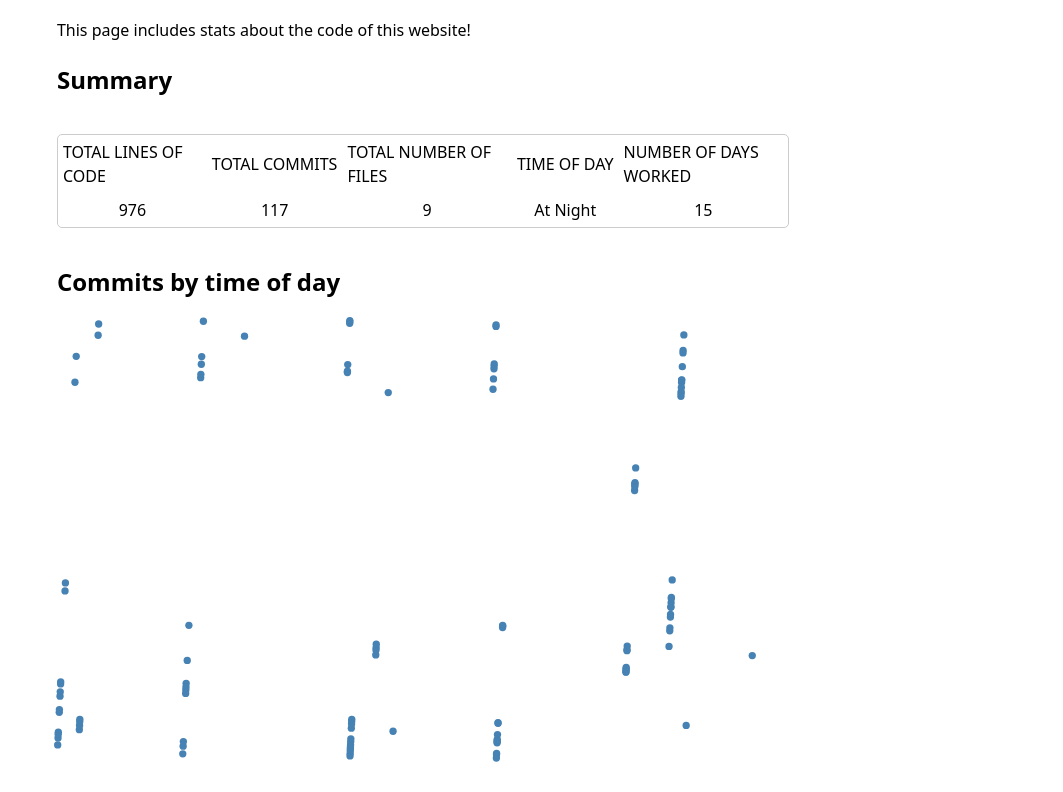
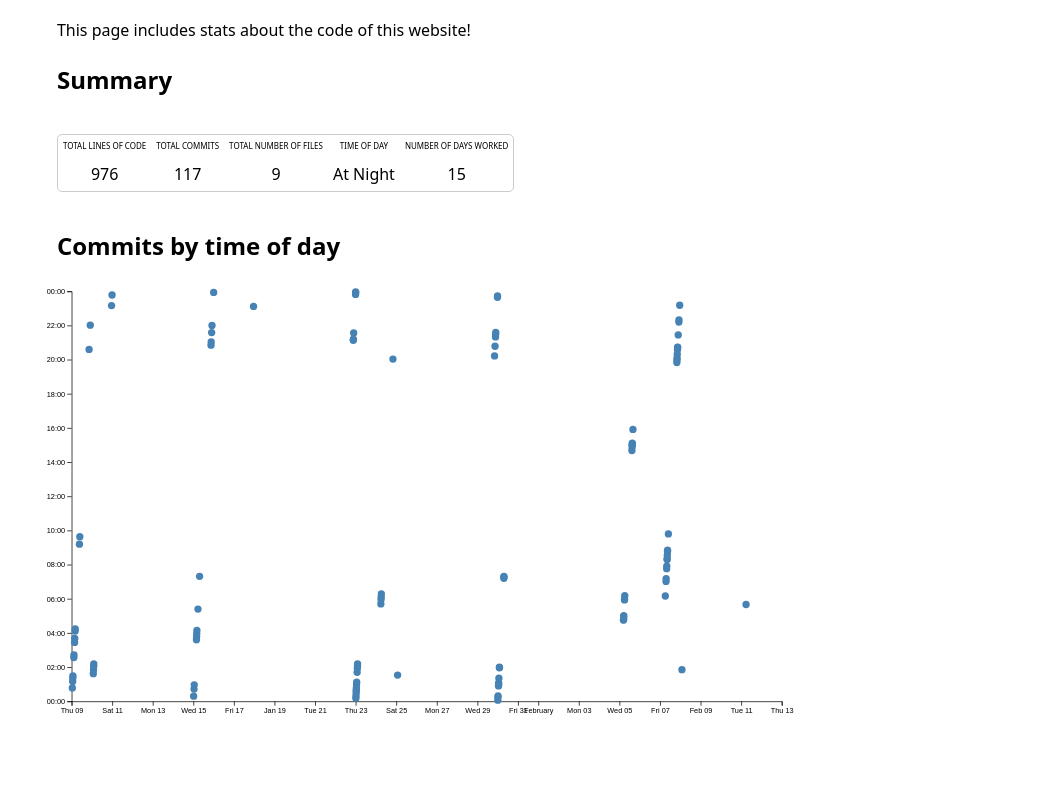
Before and after one commit to kesouder/Kevin_portfolio, a plain HTML site: page meta/index.html in a window 1280 px wide. Shown: the part 141-933 px from the top of the page, without its empty margins (217-1280 px from the left). After the commit the page ends 897 px from the top, so only its background shows below. Drawn offline with nearby package versions, Linux system fonts and the light colour scheme.

Commit message:
2.2 attempt

```diff
--- a/meta/main.js
+++ b/meta/main.js
@@ -102,6 +102,39 @@ function createScatterPlot() {
 
   const yScale = d3.scaleLinear().domain([0, 24]).range([height, 0]);
 
+  const margin = { top: 10, right: 10, bottom: 30, left: 20 };
+  const usableArea = {
+    top: margin.top,
+    right: width - margin.right,
+    bottom: height - margin.bottom,
+    left: margin.left,
+    width: width - margin.left - margin.right,
+    height: height - margin.top - margin.bottom,
+  };
+
+  // Update scales with new ranges
+  xScale.range([usableArea.left, usableArea.right]);
+  yScale.range([usableArea.bottom, usableArea.top]);
+  // Create axes
+  const xAxis = d3.axisBottom(xScale);
+  // const yAxis = d3.axisLeft(yScale);
+  const yAxis = d3
+    .axisLeft(yScale)
+    .tickFormat((d) => String(d % 24).padStart(2, '0') + ':00');
+
+  // Add X axis
+  svg
+    .append('g')
+    .attr('transform', `translate(0, ${usableArea.bottom})`)
+    .call(xAxis);
+
+  // Add Y axis
+  svg
+    .append('g')
+    .attr('transform', `translate(${usableArea.left}, 0)`)
+    .call(yAxis);
+
+
   const dots = svg.append('g').attr('class', 'dots');
 
   dots
@@ -112,6 +145,7 @@ function createScatterPlot() {
     .attr('cy', (d) => yScale(d.hourFrac))
     .attr('r', 5)
     .attr('fill', 'steelblue');
+
 }
 
 
--- a/style.css
+++ b/style.css
@@ -324,6 +324,7 @@ path {
 #stats dl.stats dt {
   grid-row: 1; /* Place all <dt> elements in the first row */
   text-transform: uppercase;
+  font-size: 0.5em;
 }
 
 #stats dl.stats dd {
```
